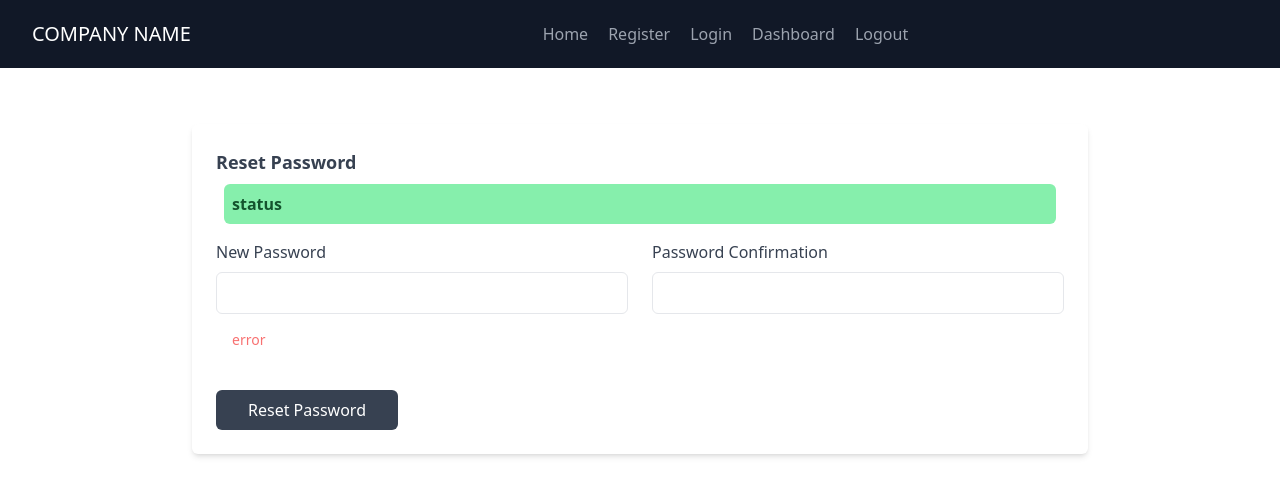
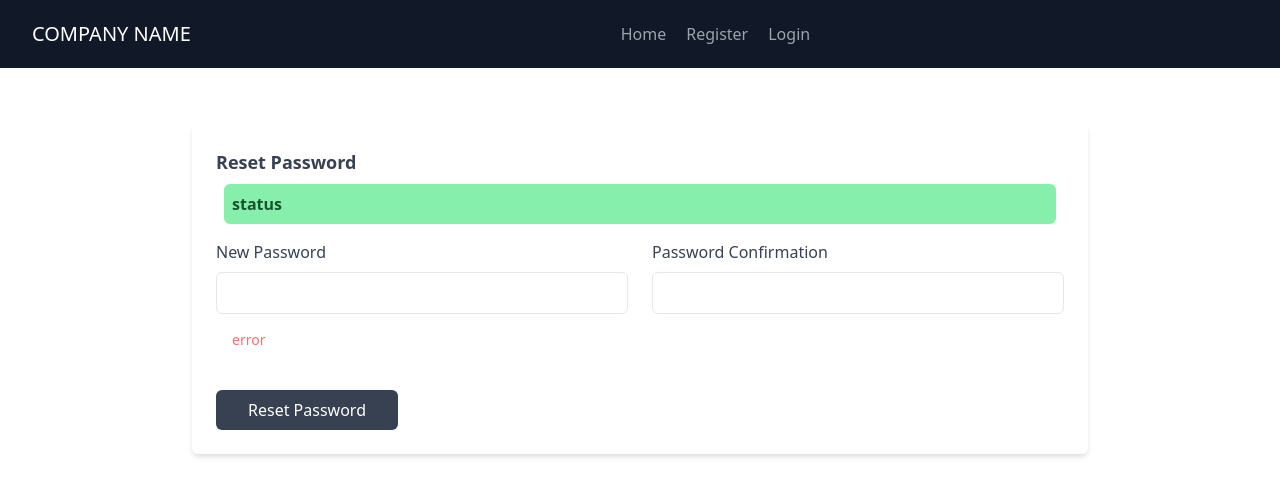
Before and after one commit to shashikanuwan/react-authentication-with-laravel-breeze-api, a React (Vite) app in the folder frontend/: page /reset-password in a window 1280 px wide. Shown: the top 496 px of the page. Built offline with nearby package versions, Linux system fonts and the light colour scheme.

Commit message:
Visible dashboard and logoute button in authantivate user

```diff
--- a/frontend/src/components/Nav.jsx
+++ b/frontend/src/components/Nav.jsx
@@ -23,14 +23,18 @@ function Nav() {
                     <nav class="md:ml-auto md:mr-auto flex flex-wrap items-center text-base justify-center">
                         <Link to="/" active-class="active" class="nav-Link mr-5 hover:text-white">Home</Link>
 
-                        <Link to="register" class="nav-Link mr-5 hover:text-white">Register</Link>
-                        <Link to="login" class="nav-Link mr-5 hover:text-white">Login</Link>
+                        {user ? <>
+                            <Link to="dashboard" class="nav-Link mr-5 hover:text-white">Dashboard</Link>
 
-                        <Link to="dashboard" class="nav-Link mr-5 hover:text-white">Dashboard</Link>
+                            <button onClick={logout}>
+                                Logout
+                            </button>
+                        </> : <>
+                            <Link to="register" class="nav-Link mr-5 hover:text-white">Register</Link>
+                            <Link to="login" class="nav-Link mr-5 hover:text-white">Login</Link>
+                        </>
+                        }
 
-                        <button onClick={logout}>
-                            Logout
-                        </button>
                     </nav>
                 </div>
             </div >
```
